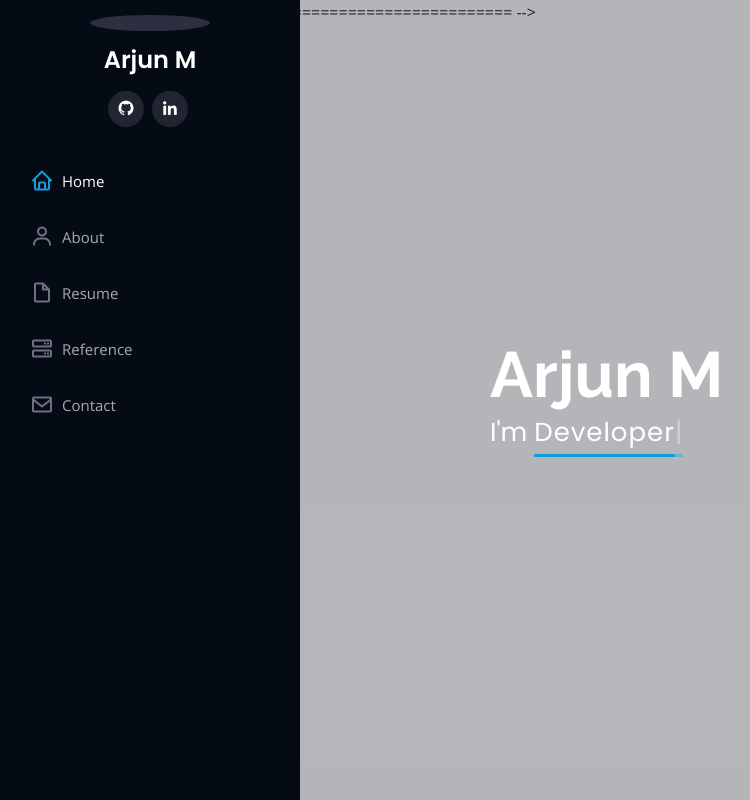
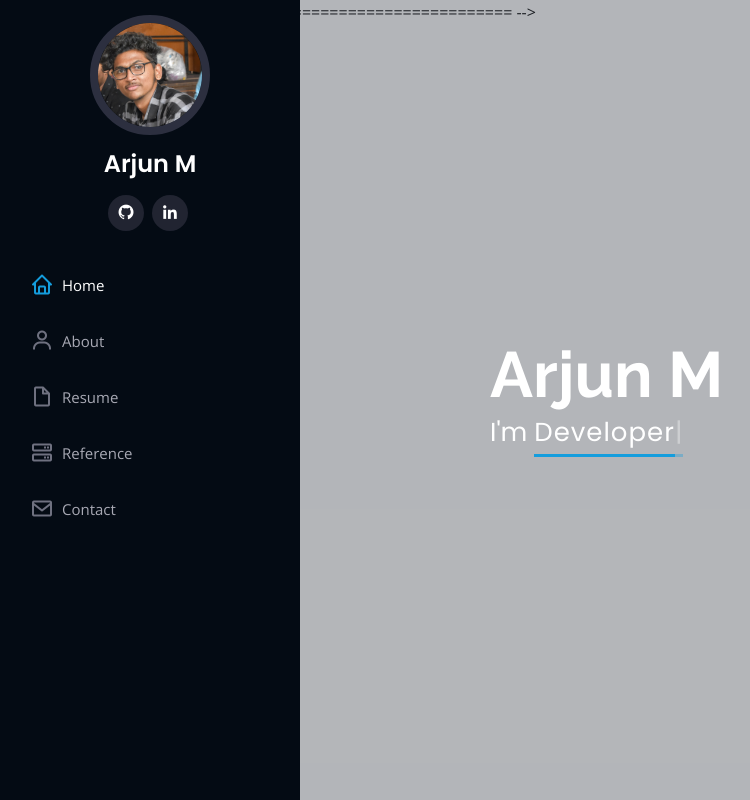
Before and after one commit to Arjunmukundann/website, a plain HTML site: page index.html in a window 1280 px wide. Shown: the top 800 px of the page, without its empty margins (0-750 px from the left). Drawn offline with nearby package versions, Linux system fonts and the light colour scheme.

Commit message:
index.html

```diff
--- a/index.html
+++ b/index.html
@@ -40,7 +40,7 @@
     <div class="d-flex flex-column">
 
       <div class="profile">
-        <img src="images\https://github.com/Arjunmukundann/website/blob/fbb9ff0f01b7f54b2815a7fe6569852622883a27/arjun.jpg" alt="" class="img-fluid rounded-circle">
+        <img src="arjun.jpg" alt="" class="img-fluid rounded-circle">
         <h1 class="text-light"><a href="index.html">Arjun M</a></h1>
         <div class="social-links mt-3 text-center">
           <a href="https://github.com/Arjunmukundann" class="Github"><i class="bx bxl-github"></i></a>
```
